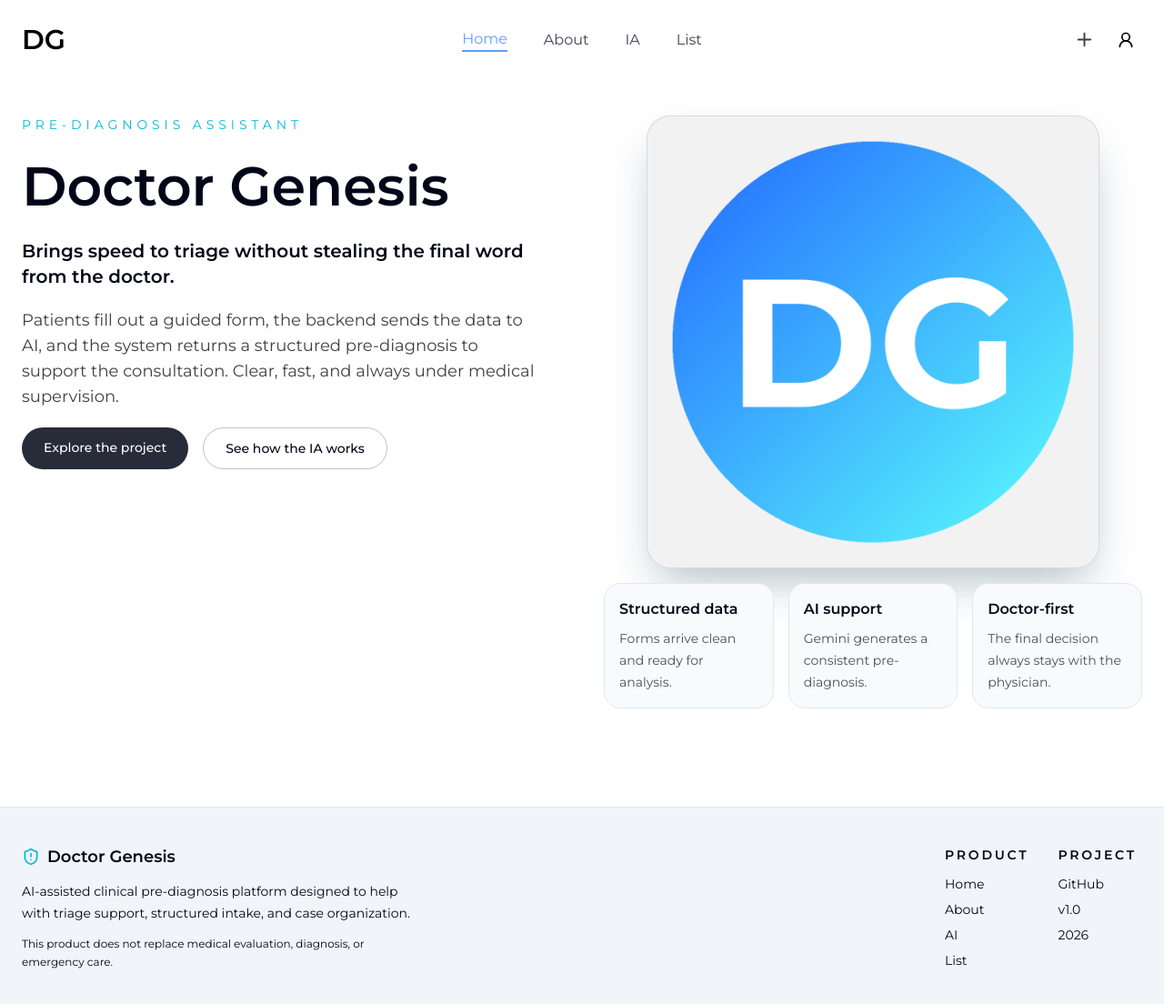
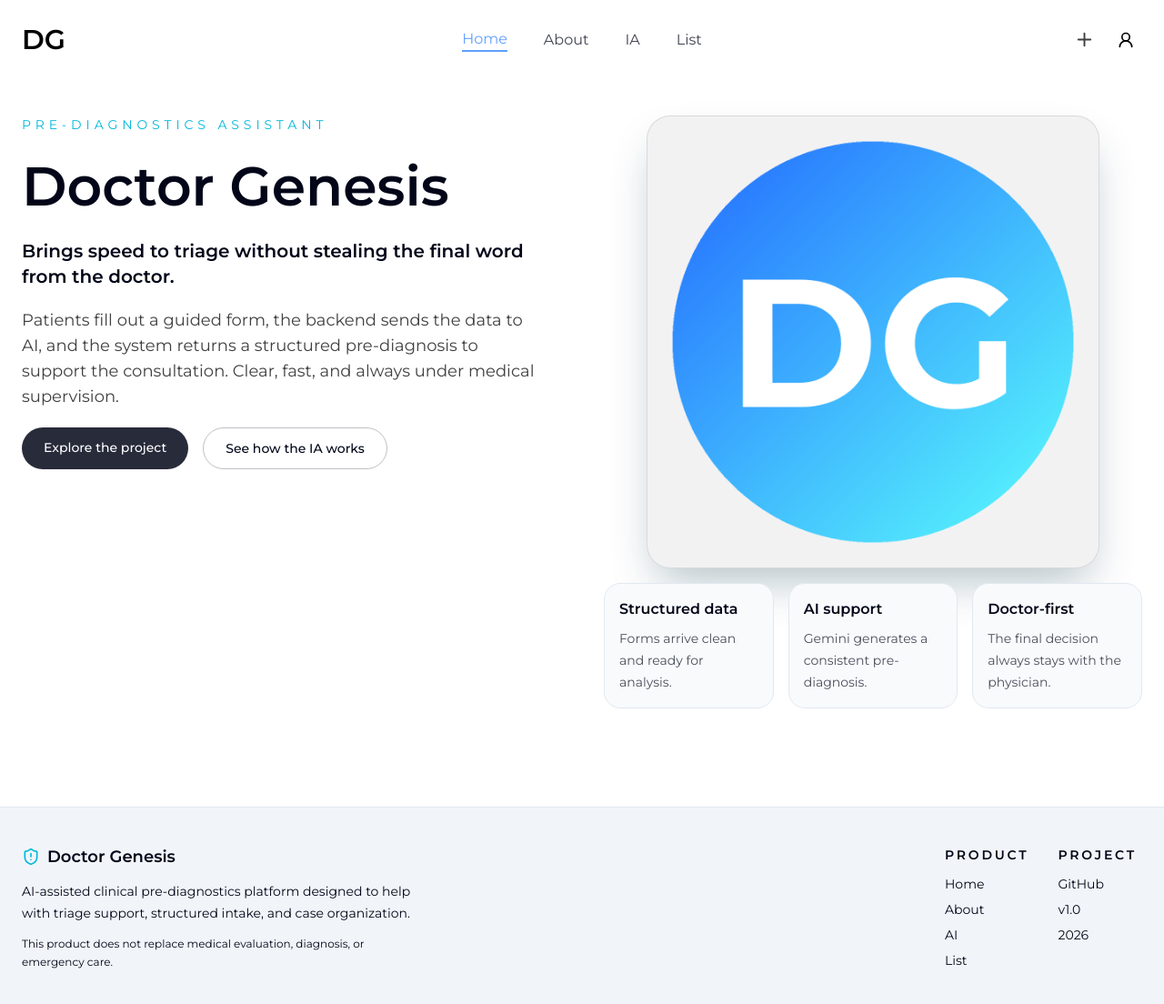
Before and after one commit to DaviC18/Dg-project, a Next.js app in the folder web/: page / in a window 1280 px wide. Shown: the top 1104 px of the page at 91% size. Built offline with nearby package versions, Linux system fonts and the light colour scheme; no server answers.

Commit message:
fix: correct typos in HomePage and Footer components for clarity

```diff
--- a/web/app/(root)/page.tsx
+++ b/web/app/(root)/page.tsx
@@ -11,7 +11,7 @@ export default function HomePage() {
       <section className="mx-auto grid w-full max-w-7xl grid-cols-1 items-start justify-center gap-12 px-6 py-10 lg:grid-cols-2 lg:py-10">
         <div className="space-y-5">
           <p className="text-sm uppercase max-lg:text-center tracking-[0.35em] text-cyan-500">
-            Pre-diagnosis assistant
+            Pre-diagnostics assistant
           </p>
 
           <div className="space-y-5">
--- a/web/components/Footer.tsx
+++ b/web/components/Footer.tsx
@@ -20,7 +20,7 @@ export default function Footer() {
 					</div>
 
 					<p className="text-sm leading-6 text-slate-950">
-						AI-assisted clinical pre-diagnosis platform designed to help with
+						AI-assisted clinical pre-diagnostics platform designed to help with
 						triage support, structured intake, and case organization.
 					</p>
 
@@ -64,7 +64,7 @@ export default function Footer() {
 						</h3>
 						<ul className="space-y-2 text-sm text-slate-950">
 							<li>
-								<a
+								<a  translate="no"
 									href="https://github.com/DaviC18/Dg-project"
 									target="_blank"
 									rel="noreferrer"
```
